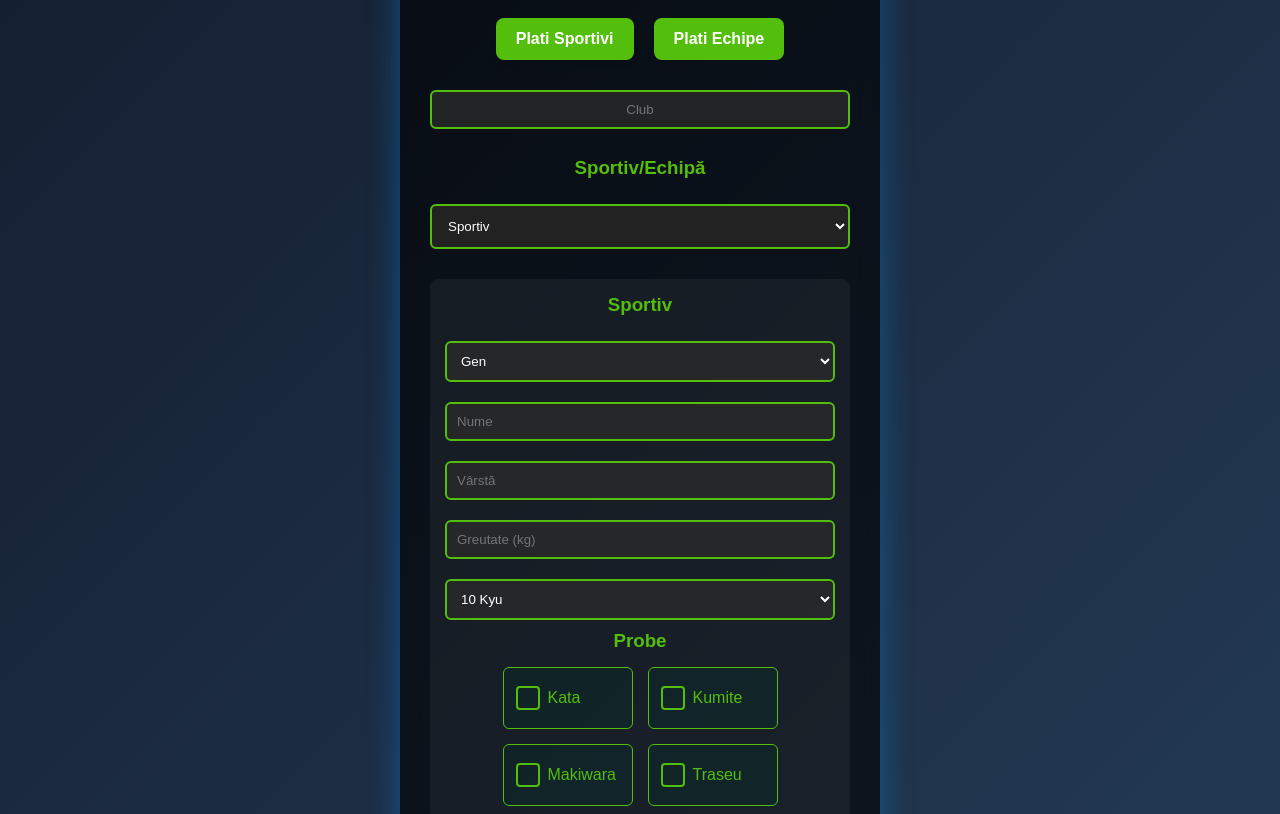
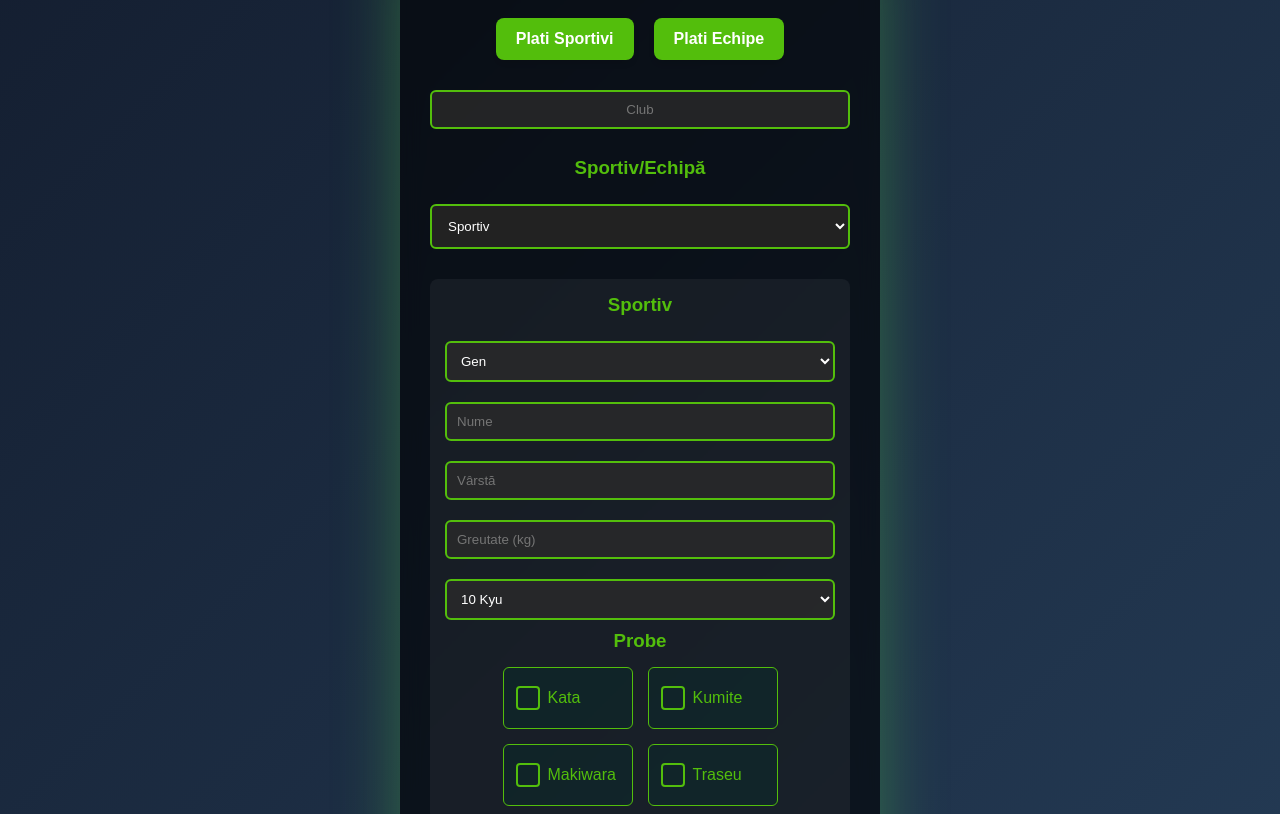
Before and after one commit to SVladut/DevVisionKarate.github.io, a plain HTML site: page index.html in a window 1280 px wide. Shown: the part 93-907 px from the top of the page. Drawn offline with Linux system fonts and the light colour scheme.

Commit message:
up umbre

```diff
--- a/style.css
+++ b/style.css
@@ -21,7 +21,7 @@ body {
   backdrop-filter: blur(10px);
   padding: 30px;
   border-radius: 12px;
-  box-shadow: 0 8px 32px rgba(0, 153, 255, 0.4);
+  box-shadow: 0 16px 64px rgba(83, 199, 75,0.4);
   width: 100%;
   max-width: 480px;
   text-align: center;
--- a/styleplati.css
+++ b/styleplati.css
@@ -21,7 +21,7 @@ body {
   backdrop-filter: blur(10px);
   padding: 30px;
   border-radius: 12px;
-  box-shadow: 0 8px 32px rgba(0, 153, 255, 0.4);
+  box-shadow: 0 16px 64px rgba(83, 199, 75,0.4);
   width: 100%;
   max-width: 500px;
   text-align: center;
```
